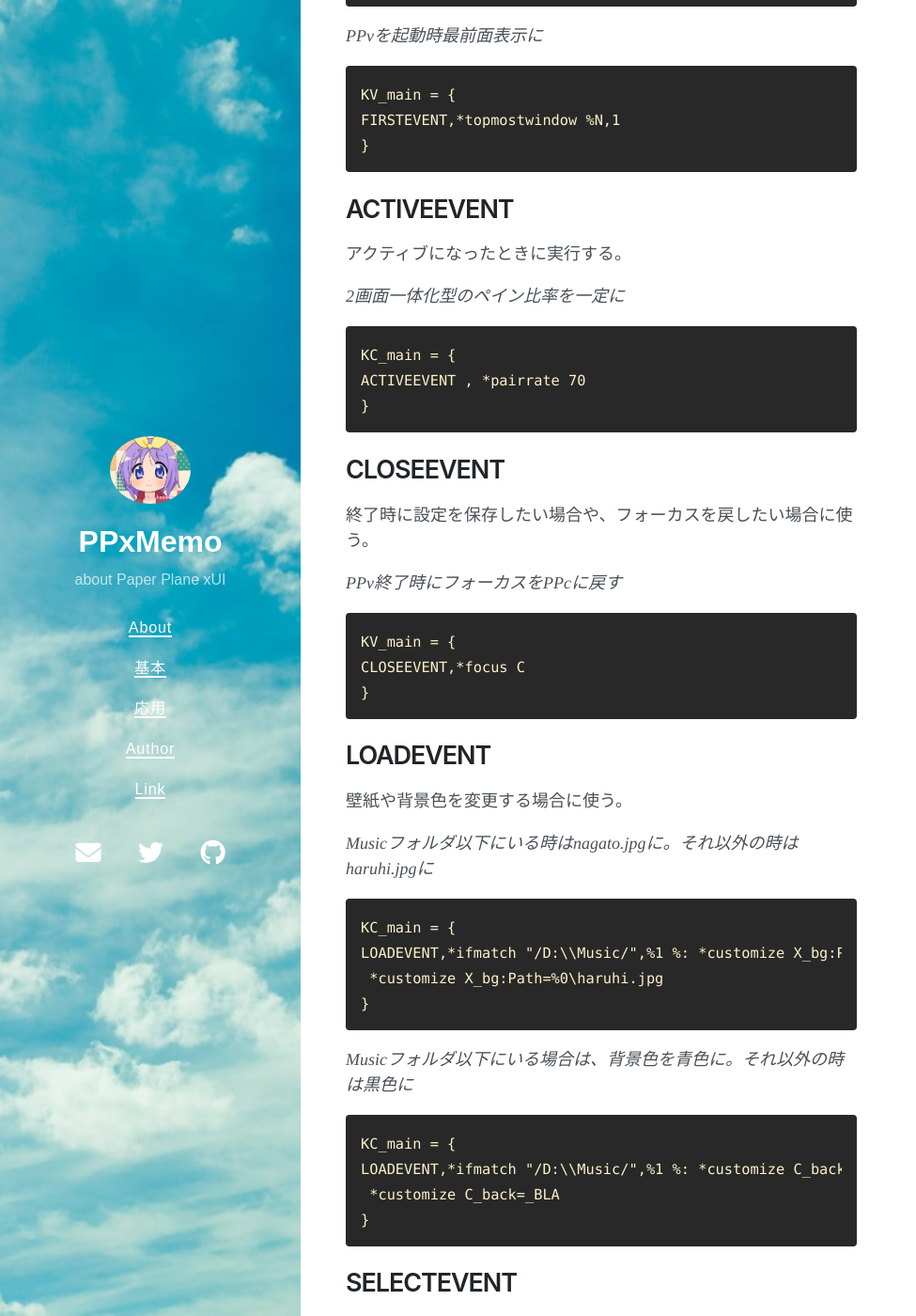
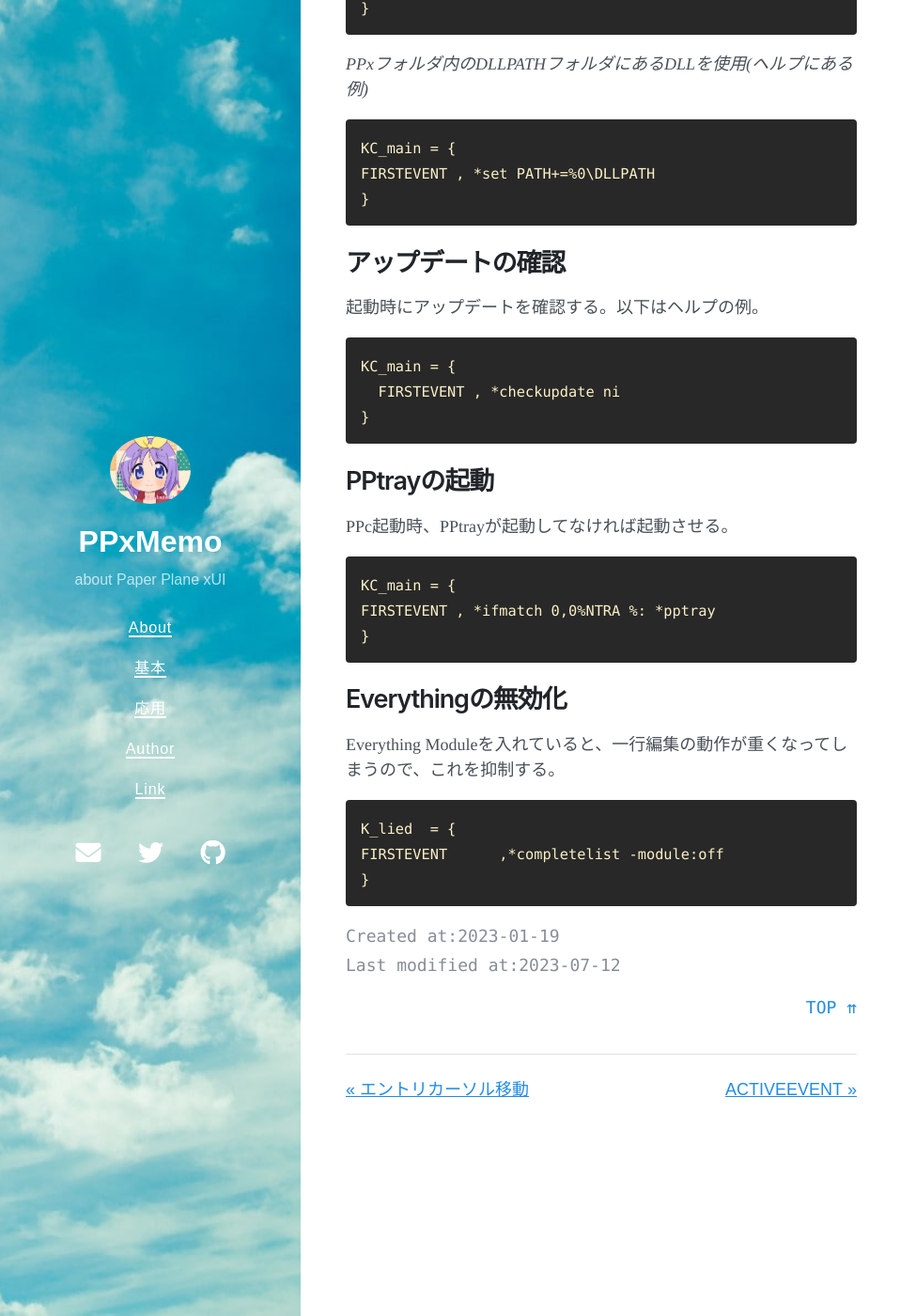
Before and after one commit to tukasa/ppxmemo, a Jekyll site: the page built from my_collections/_basic/event01.md, in a window 1280 px wide and 1400 px high, scrolled down 640 px. Shown: the whole window at 94% size, without its empty margins (0-975 px from the left). Built offline with Jekyll 4.4.1, drawn with Linux system fonts in a browser that asks for light colours; nearby versions of some CDN libraries; some of the changed text lies outside the part shown.

Commit message:
EVENTを各項目に分割

````diff
--- a/my_collections/_basic/event01.md
+++ b/my_collections/_basic/event01.md
@@ -1,15 +1,20 @@
 ---
-title: EVENT
+title: FIRSTEVENT
 part: EVENT
 created_at: 2023-01-19
-last_modified_at:
+last_modified_at: 2023-07-12
 ---
-色々なイベントを捉え、特定の動作をさせることができる。
+起動時に一度実行する。
 
+- 設定項目にない初期設定を行う
+- 条件に応じて初期設定を変更する
+- ユーザデータやエイリアスの初期化
 
-## FIRSTEVENT
+といった使い方がある。
 
-起動時に一度実行する。
+## ポータブル運用時の初期指定
+
+PPxをUSB等に入れて持ち歩いている場合、パスが環境によって変わるため、設定項目での設定ができない事態が生じる。これをFIRSTEVENTで解決する。
 
 _PPxフォルダ内のkabegami.jpgを壁紙に_
 
@@ -19,7 +24,7 @@ FIRSTEVENT , *customize X_bg:Path=%0\kabegami.jpg
 }
 ```
 
-_PPxフォルダ内のDLLPATHフォルダにあるDLLを使用_
+_PPxフォルダ内のDLLPATHフォルダにあるDLLを使用(ヘルプにある例)_
 
 ```text
 KC_main = {
@@ -27,67 +32,32 @@ FIRSTEVENT , *set PATH+=%0\DLLPATH
 }
 ```
 
-_PPvを起動時最前面表示に_
+## アップデートの確認
+
+起動時にアップデートを確認する。以下はヘルプの例。
 
 ```text
-KV_main = {
-FIRSTEVENT,*topmostwindow %N,1
+KC_main = {
+  FIRSTEVENT , *checkupdate ni
 }
 ```
 
-## ACTIVEEVENT
+## PPtrayの起動
 
-アクティブになったときに実行する。
-
-_2画面一体化型のペイン比率を一定に_
+PPc起動時、PPtrayが起動してなければ起動させる。
 
 ```text
 KC_main = {
-ACTIVEEVENT , *pairrate 70
+FIRSTEVENT , *ifmatch 0,0%NTRA %: *pptray
 }
 ```
 
-## CLOSEEVENT
+## Everythingの無効化
 
-終了時に設定を保存したい場合や、フォーカスを戻したい場合に使う。
-
-_PPv終了時にフォーカスをPPcに戻す_
+Everything Moduleを入れていると、一行編集の動作が重くなってしまうので、これを抑制する。
 
 ```text
-KV_main = {
-CLOSEEVENT,*focus C
+K_lied	= {
+FIRSTEVENT	,*completelist -module:off
 }
 ```
-
-## LOADEVENT
-
-壁紙や背景色を変更する場合に使う。
-
-_Musicフォルダ以下にいる時はnagato.jpgに。それ以外の時はharuhi.jpgに_
-
-```text
-KC_main = {
-LOADEVENT,*ifmatch "/D:\\Music/",%1 %: *customize X_bg:Path=%0\nagato.jpg %: *stop
- *customize X_bg:Path=%0\haruhi.jpg
-}
-```
-
-_Musicフォルダ以下にいる場合は、背景色を青色に。それ以外の時は黒色に_
-
-```text
-KC_main = {
-LOADEVENT,*ifmatch "/D:\\Music/",%1 %: *customize C_back=_BLU %: *stop
- *customize C_back=_BLA
-}
-```
-
-
-## SELECTEVENT
-
-連動ビューみたいなことを外部ソフトで行いたい場合に使う。
-
-```text
-KC_main = {
-SELECTEVENT,%Obi D:\bin\MassiGra\MassiGra.exe %FCD %: *focus C
-}
-```
--- a/my_collections/_basic/event02.md
+++ b/my_collections/_basic/event02.md
@@ -1,42 +1,28 @@
 ---
-title: RANGEEVENT
+title: ACTIVEEVENT
 part: EVENT
-created_at: 2022-03-31
-last_modified_at: 2023-01-24
+created_at: 2023-01-19
+last_modified_at: 2023-07-12
 ---
-エントリカーソル移動カスタマイズで、デフォルトにない動作や、分岐など複雑なことをしたいときは、RANGEEVENTを使う。
+アクティブになったときに実行する。
+
+- 窓のレイアウトの変更
+- 窓同士の位置関係の調整
+
+といった使い方がありうる。
+
+_2画面一体化型のペイン比率を一定に_
 
 ```text
-XC_mvLR = 4,1,4,B0000,16,B0000
-
 KC_main = {
-RANGEEVENT1 ,*linemessage rangeevent1
-RANGEEVENT2 ,*linemessage rangeevent2
+ACTIVEEVENT , *pairrate 70
 }
 ```
 
-こうすると、カーソル左右で範囲外移動をしたときに KC_main の RANGEEVENT1 / RANGEEVENT2 が呼び出されるようになる。
-
-## PPcからPPcに窓間移動
-
-![PPcからPPvに窓間移動]({{ "/assets/images/rangeevent01.gif" | relative_url }})
-
-二画面で反対窓にPPvを被せて表示している時用の設定。PPvが表示されていればPPvにフォーカスを。そうでなければ窓間移動をさせる。
+_PPcアクティブ時にすべてのPPvを閉じる_
 
 ```text
-XC_mvLR = 4,1,16,B0000,16,B0000
-
 KC_main = {
-RANGEEVENT1 ,*ifmatch %NC,%NC#L %: %K"@BS" %: *stop
- *ifmatch 0,0%NVY %: %K"@TAB" %: *stop
- *focus VY
-RANGEEVENT2 ,*ifmatch %NC,%NC#R %: %K"@BS" %: *stop
- *ifmatch 0,0%NVY %: %K"@TAB" %: *stop
- *focus VY
-}
-
-KV_page = { ; PPvテキスト(ページ)追加設定
-LEFT ,*focus C
-RIGHT ,*focus C
+ACTIVEEVENT , *closeppx V*
 }
 ```
````
Also changed, not shown: my_collections/_basic/event03.md (+9 -29 lines), my_collections/_basic/event04.md (added, +40 -0 lines), my_collections/_basic/event05.md (added, +23 -0 lines), my_collections/_basic/event06.md (added, +36 -0 lines), my_collections/_basic/event07.md (added, +42 -0 lines).
